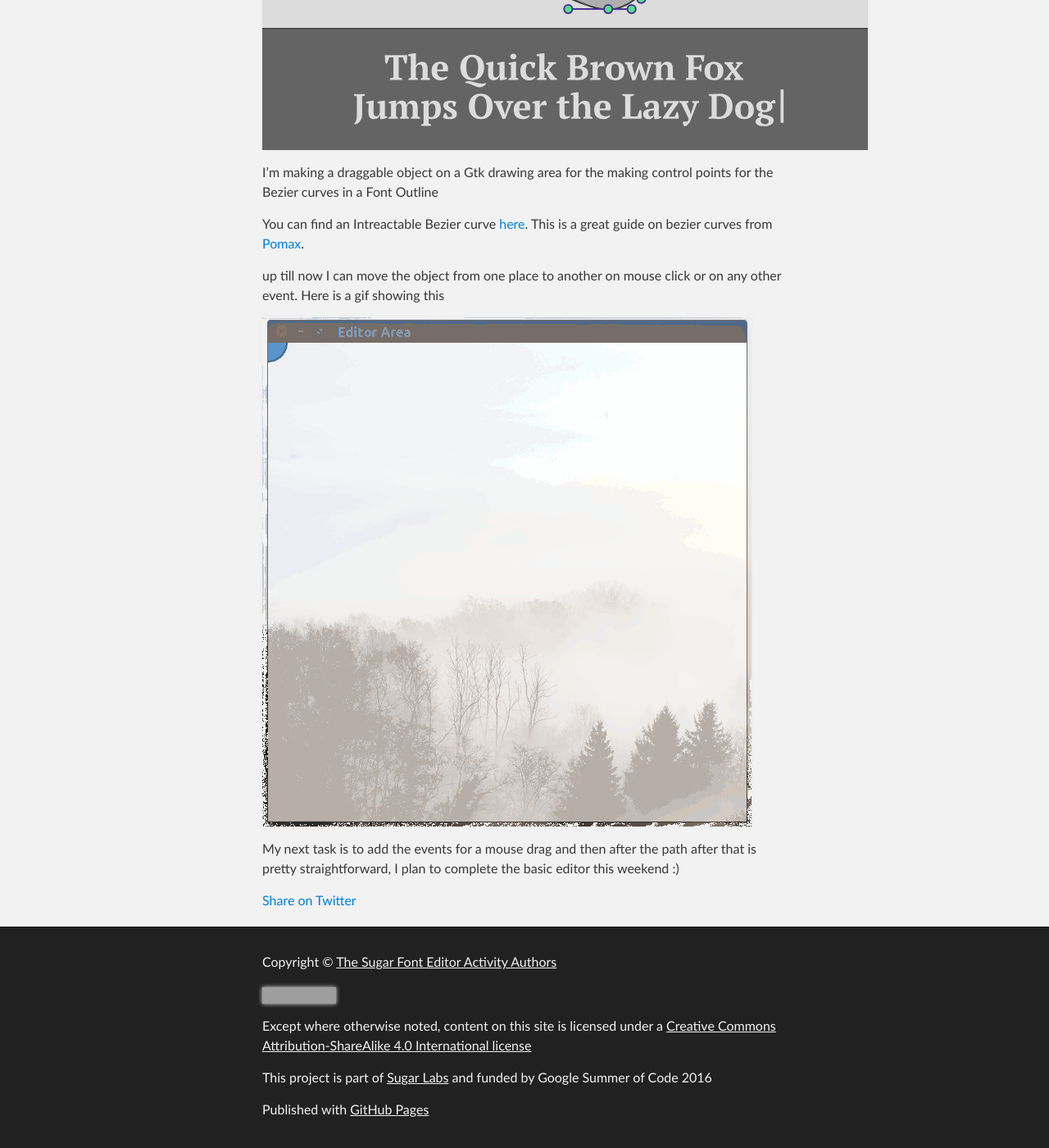
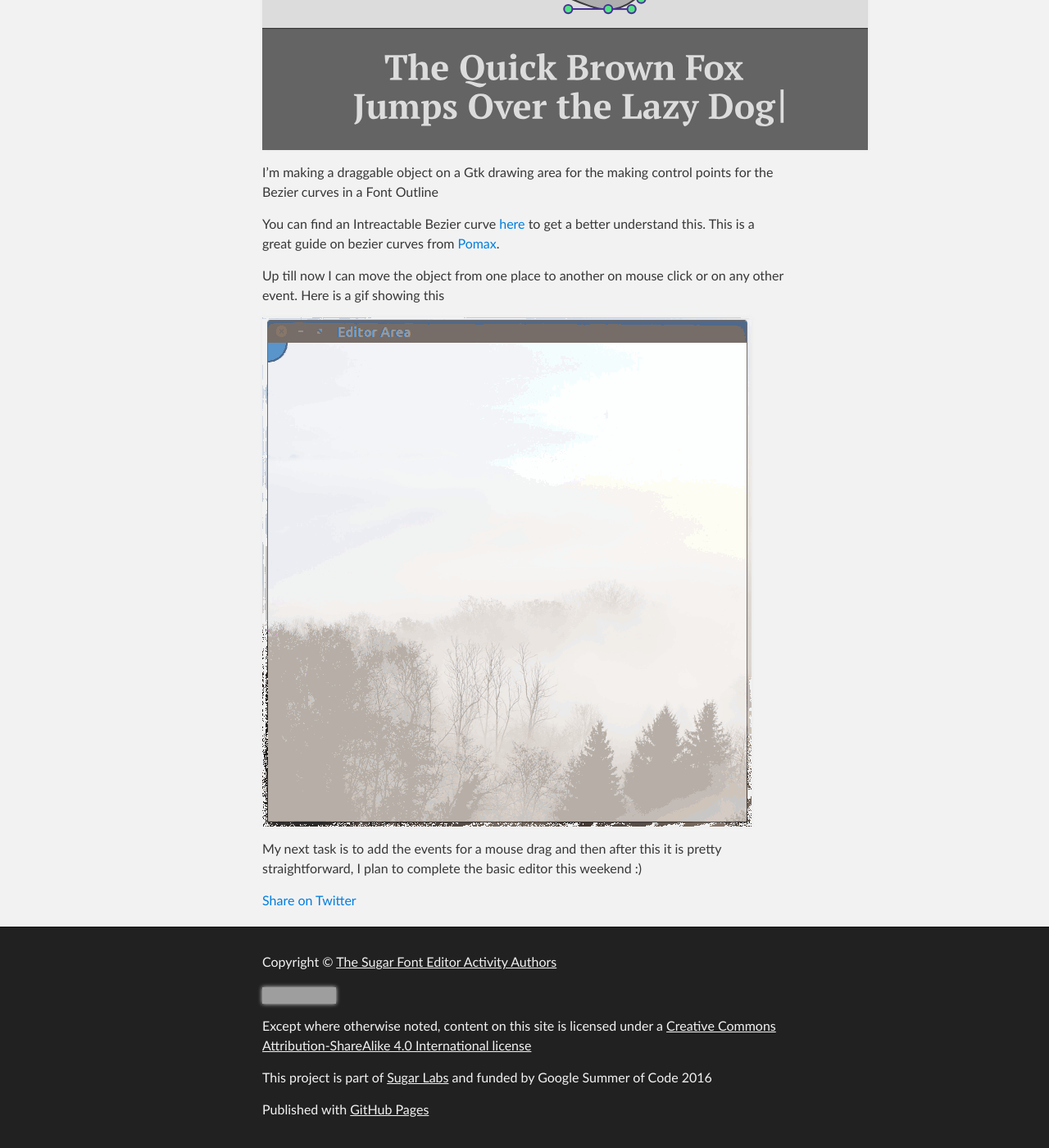
Before and after one commit to sugarlabs/edit-fonts-activity, a Jekyll site: the page built from _posts/2016-06-14-week-4-work.md, in a window 1280 px wide and 1400 px high, scrolled down 1408 px. Shown: the whole window at 82% size. Built offline with Jekyll 4.4.1, drawn with Linux system fonts in a browser that asks for light colours; some of the changed text lies outside the part shown; grey boxes are pictures that could not be loaded.

Commit message:
Adding Week 4 Report: Correcting Typos

```diff
--- a/_posts/2016-06-14-week-4-work.md
+++ b/_posts/2016-06-14-week-4-work.md
@@ -7,9 +7,9 @@
 
 ##New Features
 
-* A few improvements to the Character Map class
-* A Font Info Box added
-* A Multipage System
+* few improvements to the Character Map class
+* Font Info Box added
+* Multipage System
 * Export/Import Buttons (they still require a little bit of work)
 
 Here is a gif showing all the features
@@ -23,11 +23,11 @@
 
 I'm making a draggable object on a Gtk drawing area for the making control points for the Bezier curves in a Font Outline
 
-You can find an Intreactable Bezier curve [here](http://pomax.github.io/bezierinfo/#introduction). This is a great guide on bezier curves from [Pomax](https://twitter.com/TheRealPomax).
+You can find an Intreactable Bezier curve [here](http://pomax.github.io/bezierinfo/#introduction) to get a better understand this. This is a great guide on bezier curves from [Pomax](https://twitter.com/TheRealPomax).
 
-up till now I can move the object from one place to another on mouse click or on any other event.
+Up till now I can move the object from one place to another on mouse click or on any other event.
 Here is a gif showing this
 
 ![pic](files/img/moving-point.gif)
 
-My next task is to add the events for a mouse drag and then after the path after that is pretty straightforward, I plan to complete the basic editor this weekend :)
+My next task is to add the events for a mouse drag and then after this it is pretty straightforward, I plan to complete the basic editor this weekend :)
```
